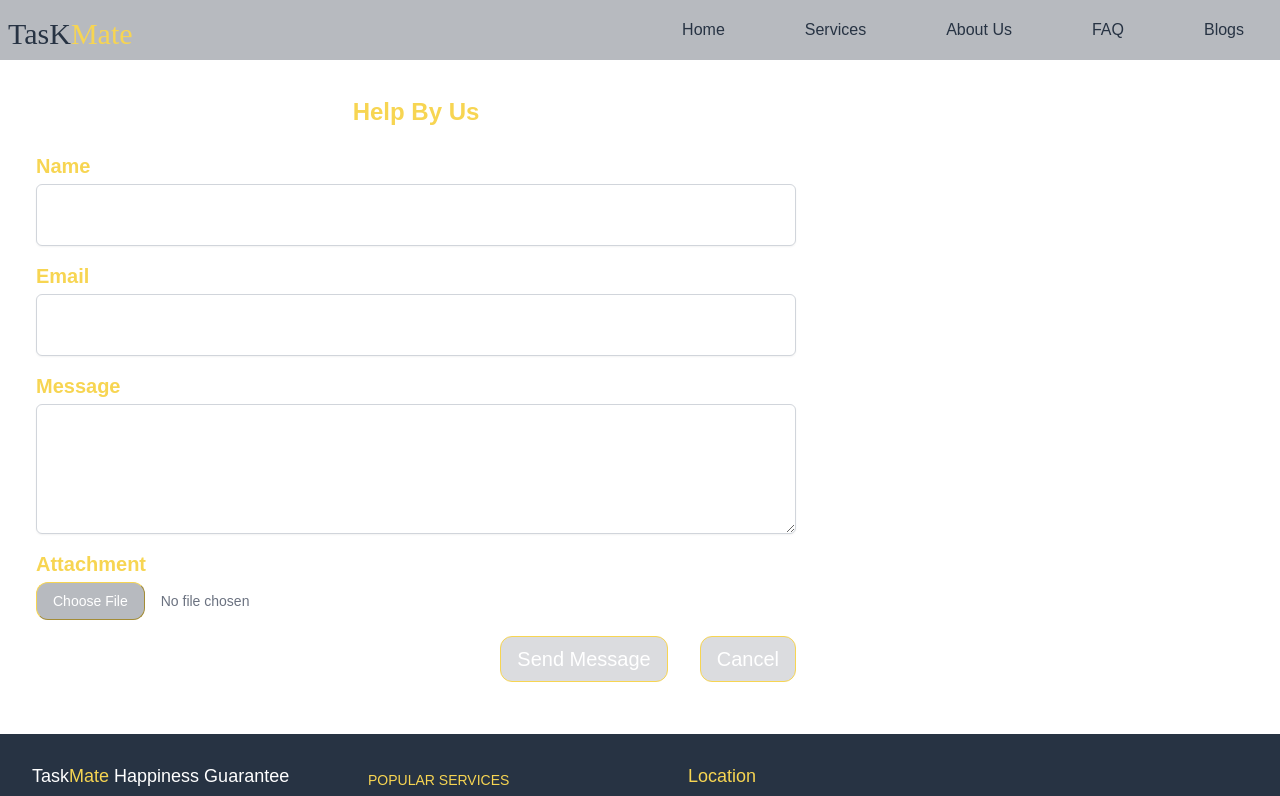
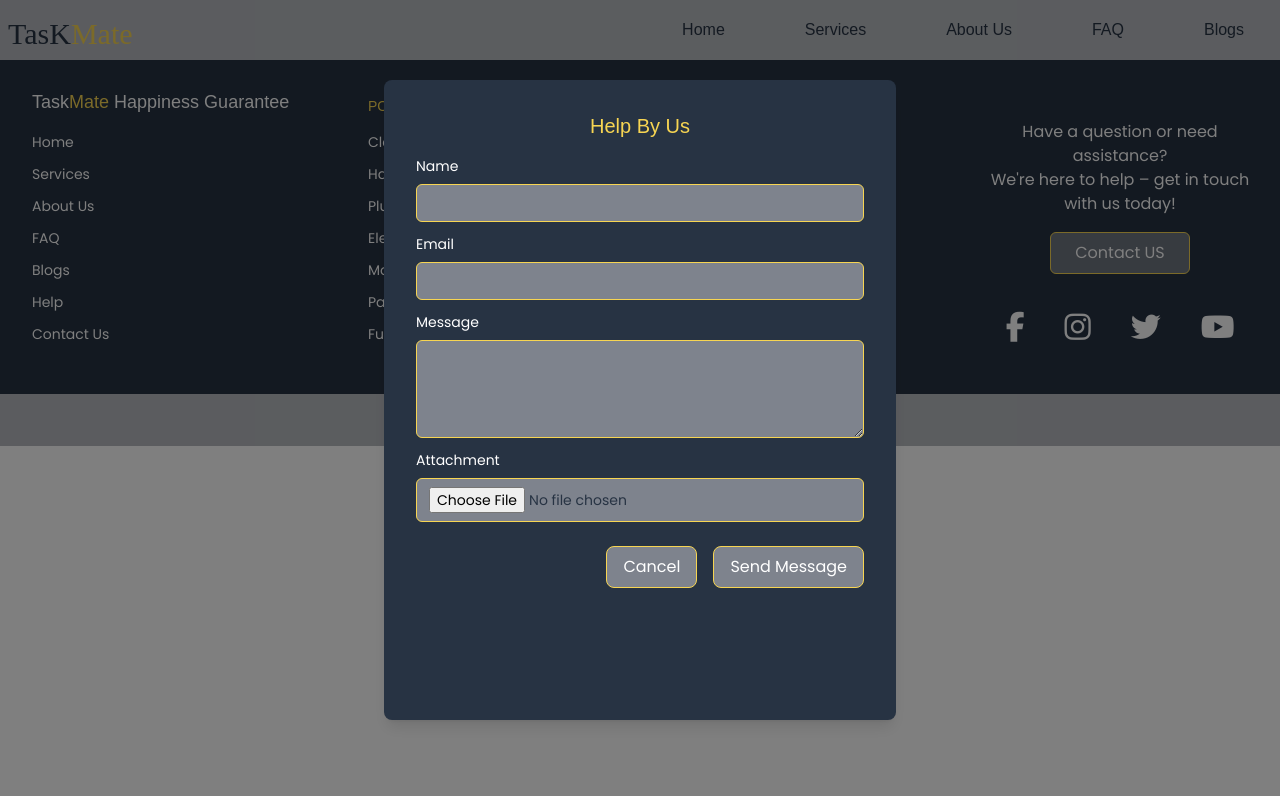
Before and after one commit to shreyathummar71/TaskMate_Frontend, a React (Vite) app: page /custHelpByUs in a window 1280 px wide. Shown: the top 796 px of the page. Built offline with nearby package versions, Linux system fonts and the light colour scheme; a web font is replaced by a local one.

Commit message:
add css in helpcenter

```diff
--- a/src/components/customer/CustHelpByUs.jsx
+++ b/src/components/customer/CustHelpByUs.jsx
@@ -8,6 +8,8 @@ const CustHelpByUs = ({ onClose }) => {
     message: "",
     uploadImage: null,
   });
+
+  const [isSubmitting, setIsSubmitting] = useState(false);
 
   const handleChange = (e) => {
     const { name, value } = e.target;
@@ -20,6 +22,8 @@ const CustHelpByUs = ({ onClose }) => {
 
   const handleSubmit = async (e) => {
     e.preventDefault();
+    setIsSubmitting(true); // Start the submission process
+
     const data = new FormData();
     data.append("name", formData.name);
     data.append("email", formData.email);
@@ -39,111 +43,104 @@ const CustHelpByUs = ({ onClose }) => {
       if (response.status === 200) {
         alert("Form submitted successfully!");
         setFormData({ name: "", email: "", message: "", uploadImage: null });
+        onClose(); // Close the modal after successful submission
       }
     } catch (error) {
       console.error("Error submitting form:", error);
       alert("An error occurred. Please try again.");
+    } finally {
+      setIsSubmitting(false); // End the submission process
     }
   };
 
   return (
-    <div className="md:w-3/5 p-4" style={{ width: "65%" }}>
-      <section className="form-fields space-y-6 rounded-3xl p-5 text-primary  ">
-        <div className="text-xl font-normal mb-4 font-primary text-secondary">
-          <h2 className="text-2xl font-bold mb-6 text-center">Help By Us</h2>
-          <form onSubmit={handleSubmit} className="space-y-4">
-            <div>
-              <label
-                htmlFor="name"
-                className="font-semibold pr-4 py-2 font-primary"
-              >
+    <div className="fixed inset-0 bg-black bg-opacity-50 flex justify-center items-center z-50">
+      <div className="bg-primary p-8 rounded-lg shadow-lg w-[90%] max-w-lg h-[80%] max-h-[700px] overflow-auto">
+        <h2 className="text-xl font-primary text-secondary text-center mb-4">
+          Help By Us
+        </h2>
+
+        <form onSubmit={handleSubmit}>
+          {/* Name Field */}
+          <div className="mb-3">
+            <label className="block text-sm font-secondary mb-2 text-white">
               Name
             </label>
             <input
               type="text"
-                id="name"
               name="name"
               value={formData.name}
               onChange={handleChange}
+              className="block w-full px-3 py-2 text-sm border rounded-md border-secondary bg-tertiary bg-opacity-60 text-primary"
               required
-                className="form-input block w-full mt-1 text-primary bg-white border p-4 mb-3 border-gray-300 rounded-md shadow-sm focus:border-indigo-500 focus:ring focus:ring-indigo-200 focus:ring-opacity-50"
             />
           </div>
-            <div>
-              <label
-                name="email"
-                className="font-semibold pr-4 py-2 font-primary"
-              >
+
+          {/* Email Field */}
+          <div className="mb-3">
+            <label className="block text-sm font-secondary mb-2 text-white">
               Email
             </label>
             <input
               type="email"
-                id="email"
               name="email"
               value={formData.email}
               onChange={handleChange}
+              className="block w-full px-3 py-2 text-sm border rounded-md border-secondary bg-tertiary bg-opacity-60 text-primary"
               required
-                className="form-input block w-full mt-1 text-primary bg-white border p-4 mb-3 border-gray-300 rounded-md shadow-sm focus:border-indigo-500 focus:ring focus:ring-indigo-200 focus:ring-opacity-50"
             />
           </div>
-            <div>
-              <label
-                name="message"
-                placeholder="How can we help?"
-                rows="5"
-                className="font-semibold pr-4 py-2 font-primary"
-              >
+
+          {/* Message Field */}
+          <div className="mb-3">
+            <label className="block text-sm font-secondary mb-2 text-white">
               Message
             </label>
             <textarea
-                id="message"
               name="message"
               value={formData.message}
               onChange={handleChange}
+              rows="4"
+              className="block w-full px-3 py-2 text-sm border rounded-md border-secondary bg-tertiary bg-opacity-60 text-primary"
               required
-                rows="4"
-                className="form-input block w-full mt-1  text-primary bg-white border p-2 mb-3 border-gray-300 rounded-md shadow-sm focus:border-indigo-500 focus:ring focus:ring-indigo-200 focus:ring-opacity-50"
             ></textarea>
           </div>
-            <div>
-              <label
-                name="uploadImage"
-                className="font-semibold pr-4 py-2 font-primary"
-              >
+
+          {/* File Upload */}
+          <div className="mb-6">
+            <label className="block text-sm font-secondary mb-2 text-white">
               Attachment
             </label>
             <input
               type="file"
-                id="uploadImage"
               name="uploadImage"
               onChange={handleFileChange}
+              className="block w-full px-3 py-2 text-sm border rounded-md border-secondary bg-tertiary bg-opacity-60 text-primary "
               accept="image/*"
-                className="mt-1 block w-full text-sm text-gray-500
-              file:mr-4 file:py-2 file:px-4
-              file:rounded-xl
-              file:text-sm file:font-primary
-              file:bg-tertiary file:text-white
-              hover:file:bg-secondary file:border file:border-secondary"
             />
           </div>
-            <div className="flex justify-end space-x-8 ">
+
+          {/* Submit and Cancel Buttons */}
+          <div className="flex justify-end space-x-4">
+            <button
+              type="button"
+              className="bg-tertiary bg-opacity-60 border border-secondary text-white py-2 px-4 rounded-lg hover:bg-secondary hover:border-white"
+              onClick={onClose}
+            >
+              Cancel
+            </button>
             <button
               type="submit"
-                className="bg-tertiary bg-opacity-50 border border-secondary text-white font-primary py-2 px-4 rounded-xl hover:bg-secondary"
+              disabled={isSubmitting}
+              className={`${
+                isSubmitting ? "opacity-50 cursor-not-allowed" : ""
+              } bg-tertiary bg-opacity-60 border border-secondary text-white py-2 px-4 rounded-lg hover:bg-secondary hover:border-white`}
             >
-                Send Message
-              </button>
-              <button
-                type="button"
-                onClick={onClose}
-                className="bg-tertiary bg-opacity-50 border border-secondary text-white font-primary py-2 px-4 rounded-xl hover:bg-secondary"
-              >
-                Cancel
+              {isSubmitting ? "Sending..." : "Send Message"}
             </button>
           </div>
         </form>
       </div>
-      </section>
     </div>
   );
 };
--- a/src/components/customer/CustHelpCenter.jsx
+++ b/src/components/customer/CustHelpCenter.jsx
@@ -3,12 +3,12 @@ import CustHelpByUs from "./CustHelpByUs";
 import CustHelpByAIInterface from "./CustHelpByAIInterface";
 import FAQCustomer from "./FAQCustomer";
 
-const Modal = ({ isOpen, onClose, children }) => {
+const Modal = ({ isOpen, children }) => {
   if (!isOpen) return null;
 
   return (
-    <div className="fixed inset-0  bg-opacity-50 flex justify-center items-center z-50">
-      <div className="bg-primary p-6 rounded-lg shadow-md w-11/12 max-w-2xl">
+    <div className="flex justify-center items-center z-50">
+      <div className="bg-primary p-6 rounded-lg shadow-lg w-[90%] max-w-lg h-[80%] max-h-[700px] overflow-auto relative">
         {children}
       </div>
     </div>
@@ -34,17 +34,15 @@ const CustHelpCenter = () => {
 
   return (
     <div className="flex flex-col">
-      <div className="help-center-container font-primary bg-tertiary p-8">
-        <h1 className="text-3xl font-bold text-primary font-primary mb-6">
+      <div className="help-center-container rounded-xl font-primary bg-tertiary p-8">
+        <h1 className="text-3xl font-semibold text-primary font-primary mb-6">
           Help Center
         </h1>
         <div className="grid grid-cols-1 md:grid-cols-3 gap-6">
           {/* Help by Us */}
-          <div className="bg-white p-6 rounded-lg font-primary shadow-md">
-            <h2 className="text-xl font-primary font-semibold text-primary mb-4">
-              Help by Us
-            </h2>
-            <p className="font-primary text-primary font-normal">
+          <div className="bg-primary p-6 rounded-lg font-primary shadow-md">
+            <h2 className="text-xl font-primary text-white mb-4">Help by Us</h2>
+            <p className="font-secondary text-white mb-2">
               Contact our support team for personalized assistance.
             </p>
             <button
@@ -56,11 +54,9 @@ const CustHelpCenter = () => {
           </div>
 
           {/* Help by AI */}
-          <div className="bg-white p-6 rounded-lg shadow-md">
-            <h2 className="text-xl font-primary font-semibold text-primary mb-4">
-              Help by AI
-            </h2>
-            <p className="font-primary text-primary font-normal">
+          <div className="bg-primary p-6 rounded-lg font-primary shadow-md">
+            <h2 className="text-xl font-primary text-white mb-4">Help by AI</h2>
+            <p className="font-secondary text-white mb-2">
               Get instant answers with our AI-powered chatbot.
             </p>
             <button
@@ -72,11 +68,9 @@ const CustHelpCenter = () => {
           </div>
 
           {/* FAQ */}
-          <div className="bg-white p-6 rounded-lg shadow-md">
-            <h2 className="text-xl font-primary font-semibold text-primary mb-4">
-              FAQ
-            </h2>
-            <p className="font-primary text-primary font-normal">
+          <div className="bg-primary p-6 rounded-lg font-primary shadow-md">
+            <h2 className="text-xl font-primary text-white mb-4">FAQ</h2>
+            <p className="font-secondary text-white mb-2">
               Browse frequently asked questions for quick help.
             </p>
             <button
@@ -90,11 +84,11 @@ const CustHelpCenter = () => {
       </div>
 
       {/* Modals */}
-      <Modal isOpen={showContactForm} onClose={() => setShowContactForm(false)}>
+      <Modal isOpen={showContactForm}>
         <CustHelpByUs onClose={() => setShowContactForm(false)} />
       </Modal>
 
-      <Modal isOpen={showAIInterface} onClose={() => setShowAIInterface(false)}>
+      <Modal isOpen={showAIInterface}>
         <CustHelpByAIInterface onClose={() => setShowAIInterface(false)} />
       </Modal>
 
@@ -105,7 +99,7 @@ const CustHelpCenter = () => {
             className="absolute top-0 right-0 mt-2 mr-2 bg-tertiary bg-opacity-50 border border-secondary text-primary px-4 py-2 rounded-xl font-primary text-sm hover:bg-secondary hover:text-white"
             onClick={() => setShowFAQCustomer(false)}
           >
-            back
+            Back
           </button>
           <FAQCustomer />
         </div>
--- a/src/components/professional/AddJob.jsx
+++ b/src/components/professional/AddJob.jsx
@@ -304,7 +304,7 @@ const AddJob = ({ isModalOpen, handleCloseModal, job, clearFormOnAdd, onJobSaved
                 <DatePicker
                   selected={formData.date}
                   onChange={(date) => setFormData((prev) => ({ ...prev, date }))}
-                  className="block w-full px-3 py-2 text-sm border rounded-md border-secondary bg-tertiary bg-opacity-60 text-primary"
+                  className="block w-[220%] px-3 py-2 text-sm border rounded-md border-secondary bg-tertiary bg-opacity-60 text-primary"
                   required
                 />
               </div>
--- a/src/components/professional/ProfHelpByUs.jsx
+++ b/src/components/professional/ProfHelpByUs.jsx
@@ -8,6 +8,8 @@ const ProfHelpByUs = ({ onClose }) => {
     message: "",
     uploadImage: null,
   });
+
+  const [isSubmitting, setIsSubmitting] = useState(false);
 
   const handleChange = (e) => {
     const { name, value } = e.target;
@@ -20,6 +22,8 @@ const ProfHelpByUs = ({ onClose }) => {
 
   const handleSubmit = async (e) => {
     e.preventDefault();
+    setIsSubmitting(true); // Start the submission process
+
     const data = new FormData();
     data.append("name", formData.name);
     data.append("email", formData.email);
@@ -39,111 +43,104 @@ const ProfHelpByUs = ({ onClose }) => {
       if (response.status === 200) {
         alert("Form submitted successfully!");
         setFormData({ name: "", email: "", message: "", uploadImage: null });
+        onClose(); // Close the modal after successful submission
       }
     } catch (error) {
       console.error("Error submitting form:", error);
       alert("An error occurred. Please try again.");
+    } finally {
+      setIsSubmitting(false); // End the submission process
     }
   };
 
   return (
-    <div className="md:w-3/5 p-4" style={{ width: "65%" }}>
-      <section className="form-fields space-y-6 rounded-3xl p-5 text-primary  ">
-        <div className="text-xl font-normal mb-4 font-primary text-secondary">
-          <h2 className="text-2xl font-bold mb-6 text-center">Help By Us</h2>
-          <form onSubmit={handleSubmit} className="space-y-4">
-            <div>
-              <label
-                htmlFor="name"
-                className="font-semibold pr-4 py-2 font-primary"
-              >
+    <div className="fixed inset-0 bg-black bg-opacity-50 flex justify-center items-center z-50">
+      <div className="bg-primary  p-8 rounded-lg shadow-lg w-[90%] max-w-lg h-[80%] max-h-[700px] overflow-auto">
+        <h2 className="text-xl font-primary text-secondary text-center mb-4">
+          Help By Us
+        </h2>
+
+        <form onSubmit={handleSubmit}>
+          {/* Name Field */}
+          <div className="mb-3">
+            <label className="block text-sm font-secondary mb-2 text-white">
               Name
             </label>
             <input
               type="text"
-                id="name"
               name="name"
               value={formData.name}
               onChange={handleChange}
+              className="block w-full px-3 py-2 text-sm border rounded-md border-secondary bg-tertiary bg-opacity-60 text-primary"
               required
-                className="form-input block w-full mt-1 text-primary bg-white border p-4 mb-3 border-gray-300 rounded-md shadow-sm focus:border-indigo-500 focus:ring focus:ring-indigo-200 focus:ring-opacity-50"
             />
           </div>
-            <div>
-              <label
-                name="email"
-                className="font-semibold pr-4 py-2 font-primary"
-              >
+
+          {/* Email Field */}
+          <div className="mb-3">
+            <label className="block text-sm font-secondary mb-2 text-white">
               Email
             </label>
             <input
               type="email"
-                id="email"
               name="email"
               value={formData.email}
               onChange={handleChange}
+              className="block w-full px-3 py-2 text-sm border rounded-md border-secondary bg-tertiary bg-opacity-60 text-primary"
               required
-                className="form-input block w-full mt-1 text-primary bg-white border p-4 mb-3 border-gray-300 rounded-md shadow-sm focus:border-indigo-500 focus:ring focus:ring-indigo-200 focus:ring-opacity-50"
             />
           </div>
-            <div>
-              <label
-                name="message"
-                placeholder="How can we help?"
-                rows="5"
-                className="font-semibold pr-4 py-2 font-primary"
-              >
+
+          {/* Message Field */}
+          <div className="mb-3">
+            <label className="block text-sm font-secondary mb-2 text-white">
               Message
             </label>
             <textarea
-                id="message"
               name="message"
               value={formData.message}
               onChange={handleChange}
+              rows="4"
+              className="block w-full px-3 py-2 text-sm border rounded-md border-secondary bg-tertiary bg-opacity-60 text-primary"
               required
-                rows="4"
-                className="form-input block w-full mt-1  text-primary bg-white border p-2 mb-3 border-gray-300 rounded-md shadow-sm focus:border-indigo-500 focus:ring focus:ring-indigo-200 focus:ring-opacity-50"
             ></textarea>
           </div>
-            <div>
-              <label
-                name="uploadImage"
-                className="font-semibold pr-4 py-2 font-primary"
-              >
+
+          {/* File Upload */}
+          <div className="mb-6">
+            <label className="block text-sm font-secondary mb-2 text-white">
               Attachment
             </label>
             <input
               type="file"
-                id="uploadImage"
               name="uploadImage"
               onChange={handleFileChange}
+              className="block w-full px-3 py-2 text-sm border rounded-md border-secondary bg-tertiary bg-opacity-60 text-primary "
               accept="image/*"
-                className="mt-1 block w-full text-sm text-gray-500
-              file:mr-4 file:py-2 file:px-4
-              file:rounded-xl
-              file:text-sm file:font-primary
-              file:bg-tertiary file:text-white
-              hover:file:bg-secondary file:border file:border-secondary"
             />
           </div>
-            <div className="flex justify-end space-x-8 ">
+
+          {/* Submit and Cancel Buttons */}
+          <div className="flex justify-end space-x-4">
+            <button
+              type="button"
+              className="bg-tertiary bg-opacity-60 border border-secondary text-white py-2 px-4 rounded-lg hover:bg-secondary hover:border-white"
+              onClick={onClose}
+            >
+              Cancel
+            </button>
             <button
               type="submit"
-                className="bg-tertiary bg-opacity-50 border border-secondary text-white font-primary py-2 px-4 rounded-xl hover:bg-secondary"
+              disabled={isSubmitting}
+              className={`${
+                isSubmitting ? "opacity-50 cursor-not-allowed" : ""
+              } bg-tertiary bg-opacity-60 border border-secondary text-white py-2 px-4 rounded-lg hover:bg-secondary hover:border-white`}
             >
-                Send Message
-              </button>
-              <button
-                type="button"
-                onClick={onClose}
-                className="bg-tertiary bg-opacity-50 border border-secondary text-white font-primary py-2 px-4 rounded-xl hover:bg-secondary"
-              >
-                Cancel
+              {isSubmitting ? "Sending..." : "Send Message"}
             </button>
           </div>
         </form>
       </div>
-      </section>
     </div>
   );
 };
--- a/src/components/professional/ProfHelpCenter.jsx
+++ b/src/components/professional/ProfHelpCenter.jsx
@@ -3,12 +3,12 @@ import ProfHelpByUs from "./ProfHelpByUs";
 import ProfHelpByAIInterface from "./ProfHelpByAIInterface";
 import FAQProfessional from "./FAQProfessional";
 
-const Modal = ({ isOpen, onClose, children }) => {
+const Modal = ({ isOpen, children }) => {
   if (!isOpen) return null;
 
   return (
-    <div className="fixed inset-0  bg-opacity-50 flex justify-center items-center z-50">
-      <div className="bg-primary p-6 rounded-lg shadow-md w-11/12 max-w-2xl">
+    <div className="flex justify-center items-center z-50">
+      <div className="bg-primary p-6 rounded-lg shadow-lg w-[90%] max-w-lg h-[80%] max-h-[700px] overflow-auto relative">
         {children}
       </div>
     </div>
@@ -34,17 +34,15 @@ const ProfHelpCenter = () => {
 
   return (
     <div className="flex flex-col">
-      <div className="help-center-container font-primary bg-tertiary p-8">
-        <h1 className="text-3xl font-bold text-primary font-primary mb-6">
+      <div className="help-center-container rounded-xl font-primary bg-tertiary p-8">
+        <h1 className="text-3xl font-semibold text-primary font-primary mb-6">
           Help Center
         </h1>
         <div className="grid grid-cols-1 md:grid-cols-3 gap-6">
           {/* Help by Us */}
-          <div className="bg-white p-6 rounded-lg font-primary shadow-md">
-            <h2 className="text-xl font-primary font-semibold text-primary mb-4">
-              Help by Us
-            </h2>
-            <p className="font-primary text-primary font-normal">
+          <div className="bg-primary p-6 rounded-lg font-primary shadow-md">
+            <h2 className="text-xl font-primary text-white mb-4">Help by Us</h2>
+            <p className="font-secondary text-white mb-2 ">
               Contact our support team for personalized assistance.
             </p>
             <button
@@ -56,11 +54,11 @@ const ProfHelpCenter = () => {
           </div>
 
           {/* Help by AI */}
-          <div className="bg-white p-6 rounded-lg shadow-md">
-            <h2 className="text-xl font-primary font-semibold text-primary mb-4">
+          <div className="bg-primary p-6 rounded-lg font-primary shadow-md">
+            <h2 className="text-xl font-primary font- text-white mb-4">
               Help by AI
             </h2>
-            <p className="font-primary text-primary font-normal">
+            <p className="font-secondary text-white mb-2 font-normal ">
               Get instant answers with our AI-powered chatbot.
             </p>
             <button
@@ -72,11 +70,9 @@ const ProfHelpCenter = () => {
           </div>
 
           {/* FAQ */}
-          <div className="bg-white p-6 rounded-lg shadow-md">
-            <h2 className="text-xl font-primary font-semibold text-primary mb-4">
-              FAQ
-            </h2>
-            <p className="font-primary text-primary font-normal">
+          <div className="bg-primary p-6 rounded-lg font-primary shadow-md">
+            <h2 className="text-xl font-primary font- text-white mb-4">FAQ</h2>
+            <p className="font-secondary text-white mb-2 font-normal">
               Browse frequently asked questions for quick help.
             </p>
             <button
@@ -90,11 +86,11 @@ const ProfHelpCenter = () => {
       </div>
 
       {/* Modals */}
-      <Modal isOpen={showContactForm} onClose={() => setShowContactForm(false)}>
+      <Modal isOpen={showContactForm}>
         <ProfHelpByUs onClose={() => setShowContactForm(false)} />
       </Modal>
 
-      <Modal isOpen={showAIInterface} onClose={() => setShowAIInterface(false)}>
+      <Modal isOpen={showAIInterface}>
         <ProfHelpByAIInterface onClose={() => setShowAIInterface(false)} />
       </Modal>
 
@@ -105,7 +101,7 @@ const ProfHelpCenter = () => {
             className="absolute top-0 right-0 mt-2 mr-2 bg-tertiary bg-opacity-50 border border-secondary text-primary px-4 py-2 rounded-xl font-primary text-sm hover:bg-secondary hover:text-white"
             onClick={() => setShowFAQProfessional(false)}
           >
-            back
+            Back
           </button>
           <FAQProfessional />
         </div>
```
Also changed, not shown: src/components/customer/CustHelpByAIInterface.jsx (+14 -8 lines), src/components/professional/ProfHelpByAIInterface.jsx (+14 -9 lines). Lines whose indentation alone changed are shown as unchanged.
